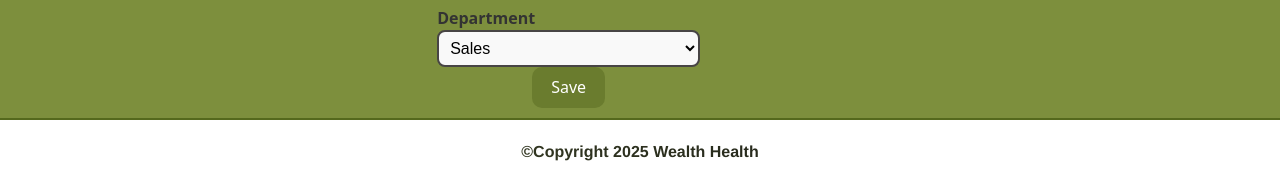
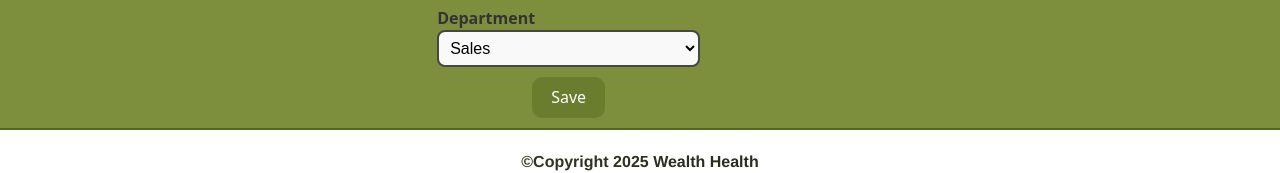
Before and after one commit to Daiba-yume/Project_14_WH, a React (Vite) app in the folder Frontend/: page /employee in a window 1280 px wide. Shown: the part 749-922 px from the top of the page. Built offline with nearby package versions, Linux system fonts and the light colour scheme.

Commit message:
Adjust button submit

```diff
--- a/Frontend/src/components/Form/Form.jsx
+++ b/Frontend/src/components/Form/Form.jsx
@@ -68,7 +68,9 @@ function Form({ onSuccess }) {
           ]}
         />
 
-        <button type="submit">Save</button>
+        <button className="save" type="submit">
+          Save
+        </button>
       </form>
     </div>
   );
--- a/Frontend/src/components/Form/Form.scss
+++ b/Frontend/src/components/Form/Form.scss
@@ -54,5 +54,8 @@
       background-color: #a4b358;
       transform: scale(1.05);
     }
+    .save {
+      margin-top: 10px;
+    }
   }
 }
```
